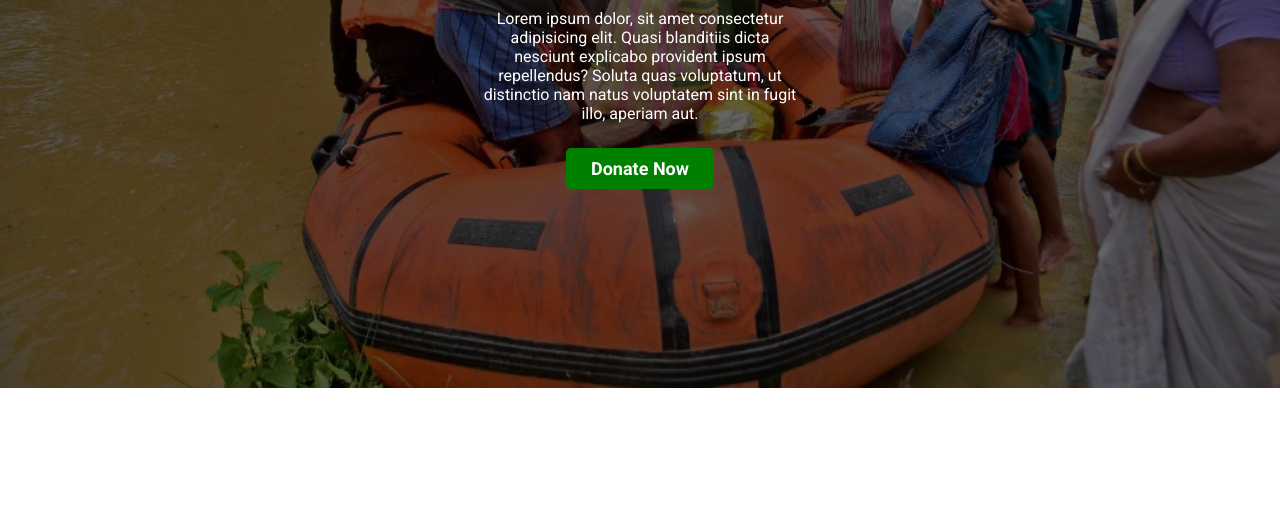
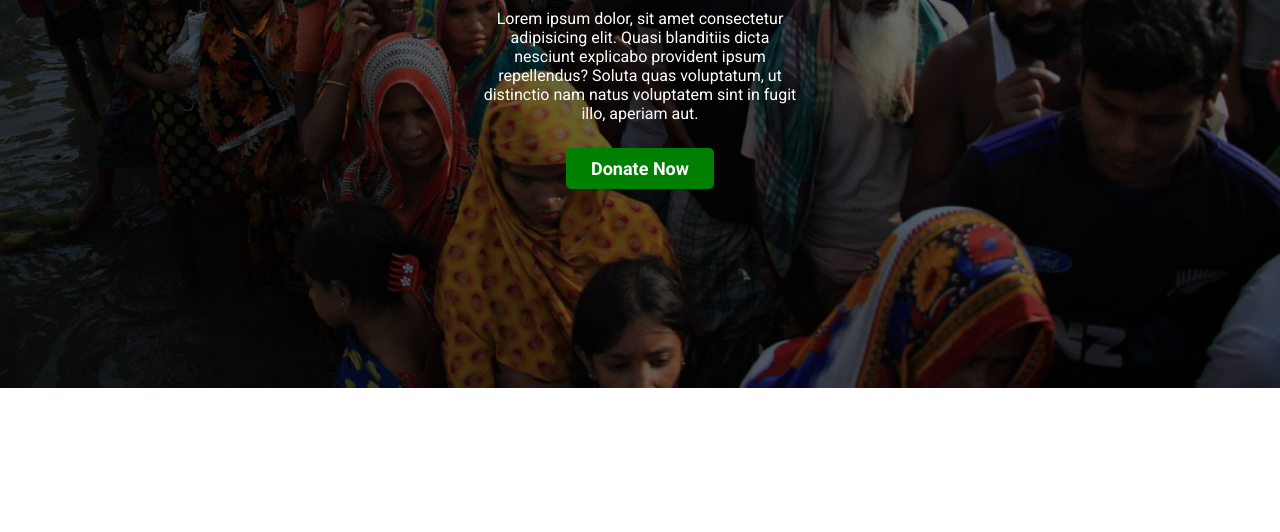
Before and after one commit to SR0sohan/Donate-today, a plain HTML site: page index.html in a window 1280 px wide. Shown: the part 412-944 px from the top of the page. Drawn offline with Linux system fonts and the light colour scheme.

Commit message:
bg added

```diff
--- a/style.css
+++ b/style.css
@@ -8,7 +8,7 @@
     background-color: green;
 }
 .top-section{
-    background-image: url(/images/donation5.jpg);
+    background-image: url(/images/donation7.jpg);
     background-repeat: no-repeat;
     height: 100vh;
     width: 100%;
```
